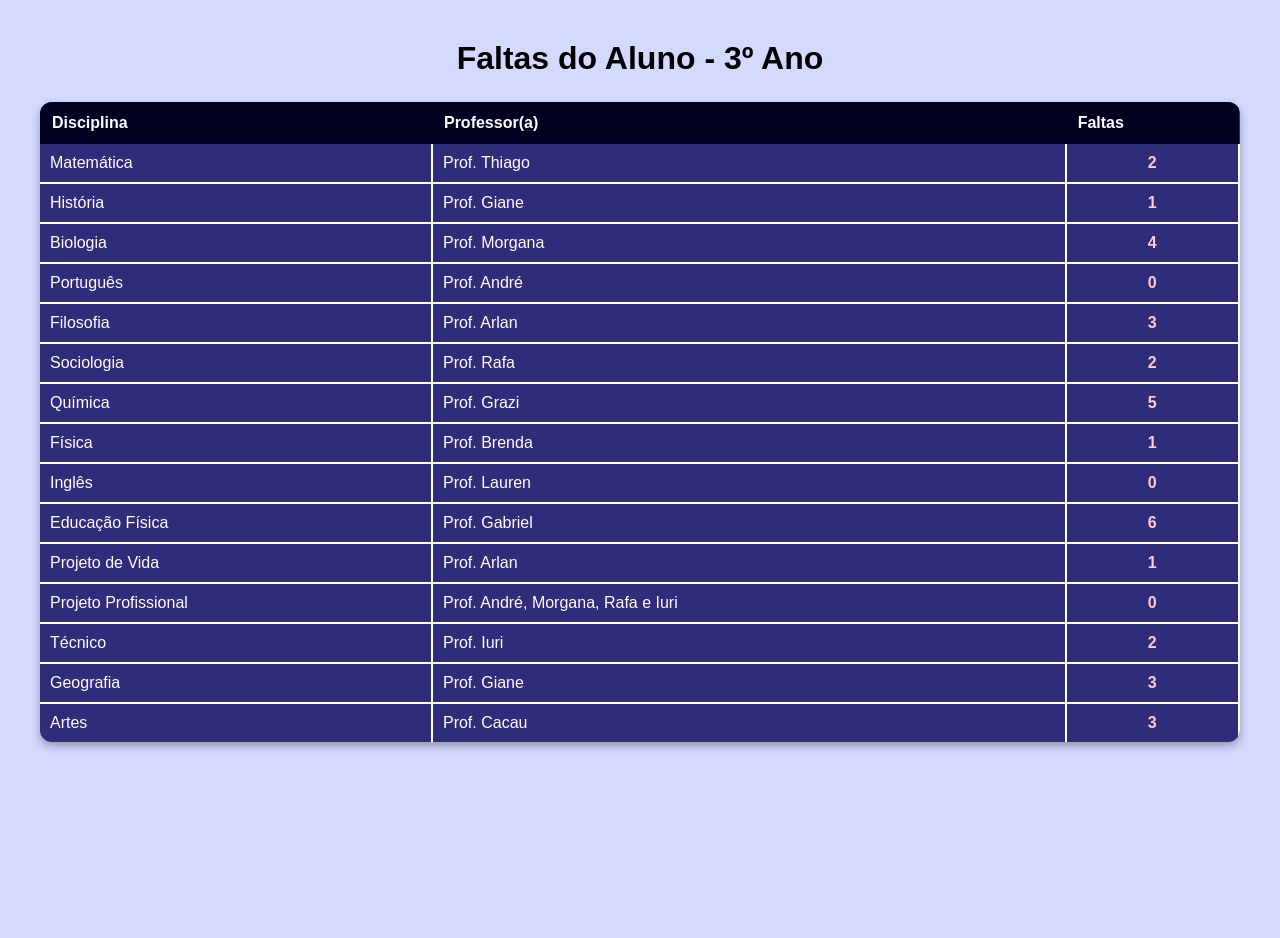
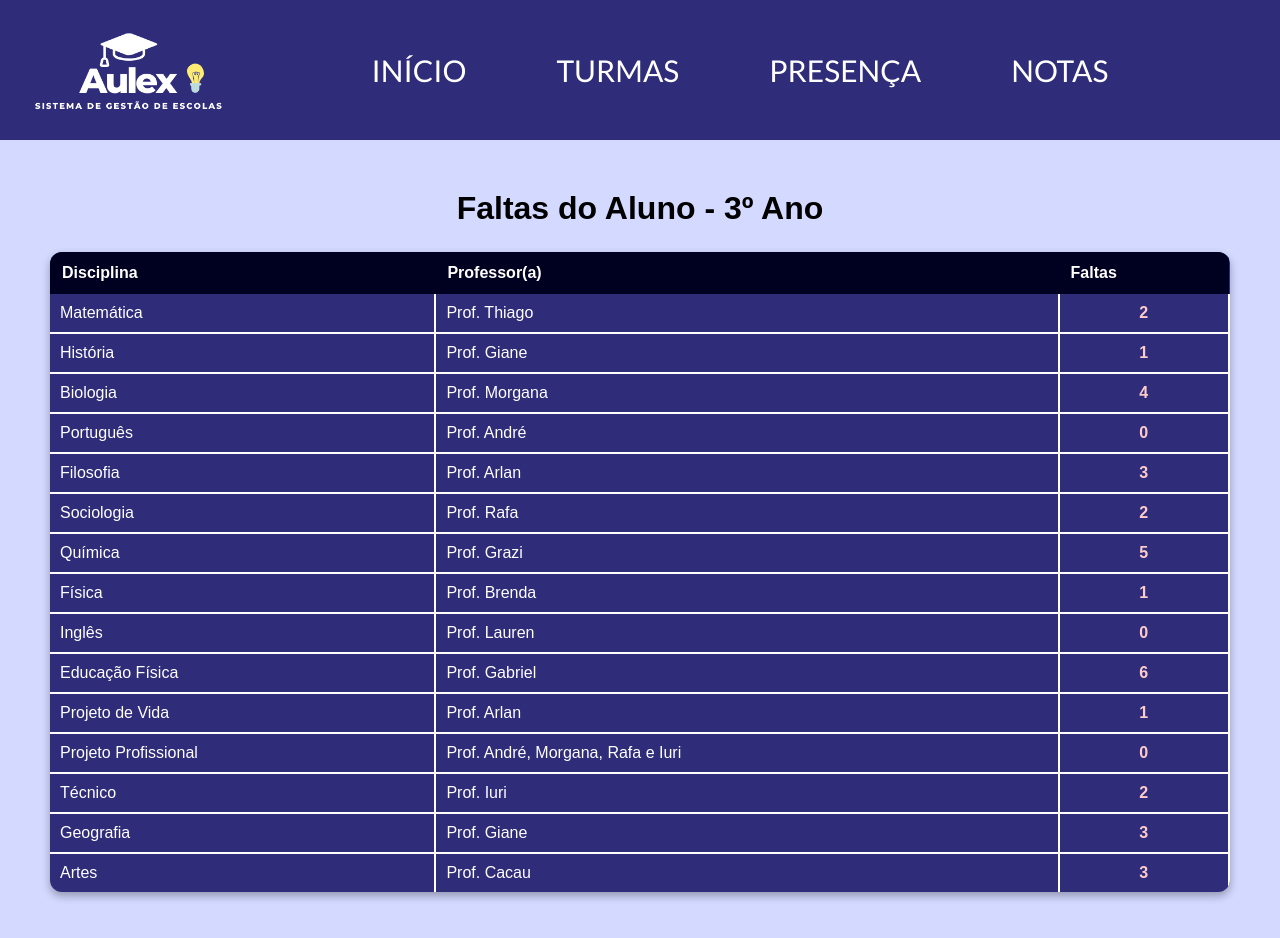
Before and after one commit to felipecoimbra123/Aulex, a plain HTML site: page frontend/pages/aluno/presenca.html in a window 1280 px wide. Before the commit the page ends 800 px from the top, so only its background shows below. Drawn offline with Linux system fonts and the light colour scheme.

Commit message:
Header adicionado nas páginas de nota e presenca

```diff
--- a/frontend/pages/aluno/presenca.html
+++ b/frontend/pages/aluno/presenca.html
@@ -7,6 +7,20 @@
     <link rel="stylesheet" href="/frontend/styles/presenca.css">
 </head>
 <body>
+      <header class="header">
+        <img src="/frontend/assets/logo.png" alt="Logo do site">
+        <nav class="nav-header">
+            <ul>
+                <li><a href="index.html">Início</a></li>
+                <li><a href="turmas.html">Turmas</a></li>
+                <li><a href="presenca.html">Presença</a></li>
+                <li><a href="notas.html">Notas</a></li>
+            </ul>
+        </nav>
+    </header>
+
+    <main class="main-presenca">
+
       <h1>Faltas do Aluno - 3º Ano</h1>
 
       <table>
@@ -95,5 +109,7 @@
           </tr>
         </tbody>
       </table>
+    </main>
+
 </body>
 </html>
--- a/frontend/styles/nota.css
+++ b/frontend/styles/nota.css
@@ -13,6 +13,45 @@ body {
       color: #D3D9FF;
       margin: 0;
       padding: 0;
+}
+
+ header{
+    background-color: #2F2C79;
+    padding: 25px;
+    display: flex;
+    align-items: center;
+    justify-content: space-between;
+}
+
+img{
+    width: 200px;
+}
+
+nav{
+    flex: 1;
+    display: flex;
+    justify-content: center;
+}
+
+ul{
+    display: flex;
+    gap: 90px;
+    align-items: center;
+    list-style-type: none;
+    justify-content: center;
+}
+
+a{
+    text-transform: uppercase;
+    text-decoration: none;
+    color: white;
+    font-size: 30px;
+    font-family: "Lato", sans-serif;
+
+    &:hover {
+        color: black;
+        transition: 0.4s;
+    }
 }
 
 h1 {
--- a/frontend/styles/presenca.css
+++ b/frontend/styles/presenca.css
@@ -11,8 +11,50 @@ body {
     font-family: Arial, sans-serif;
     background-color: #D3D9FF;
     color: #fff;
-    padding: 40px;
   }
+
+  header{
+    background-color: #2F2C79;
+    padding: 25px;
+    display: flex;
+    align-items: center;
+    justify-content: space-between;
+}
+
+img{
+    width: 200px;
+}
+
+nav{
+    flex: 1;
+    display: flex;
+    justify-content: center;
+}
+
+ul{
+    display: flex;
+    gap: 90px;
+    align-items: center;
+    list-style-type: none;
+    justify-content: center;
+}
+
+a{
+    text-transform: uppercase;
+    text-decoration: none;
+    color: white;
+    font-size: 30px;
+    font-family: "Lato", sans-serif;
+
+    &:hover {
+        color: black;
+        transition: 0.4s;
+    }
+}
+
+.main-presenca{
+    padding: 50px;
+}
 
 h1 {
     text-align: center;
@@ -54,3 +96,14 @@ tbody tr:last-child td {
     text-align: center;
     color: #ffcccb;
 }
+
+
+@media (max-width: 760px) {
+    ul{
+        gap: 25px;
+    }
+
+    a{
+        font-size: 20px;
+    }
+}
```
Also changed, not shown: frontend/pages/aluno/notas.html (+12 -0 lines), frontend/pages/aluno/turmas.html (+1 -1 lines). Lines whose indentation alone changed are shown as unchanged.
